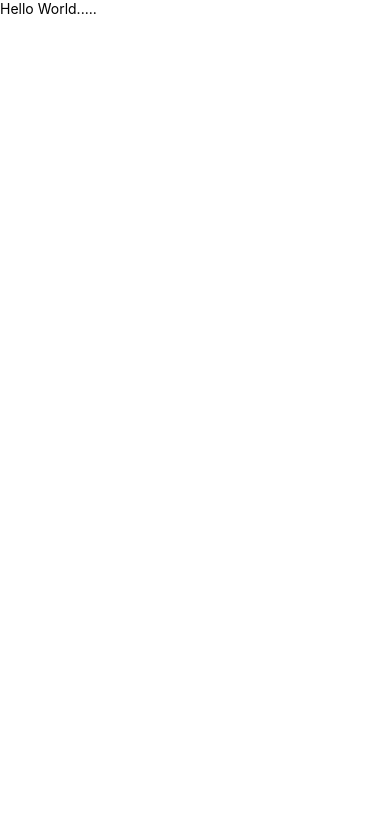
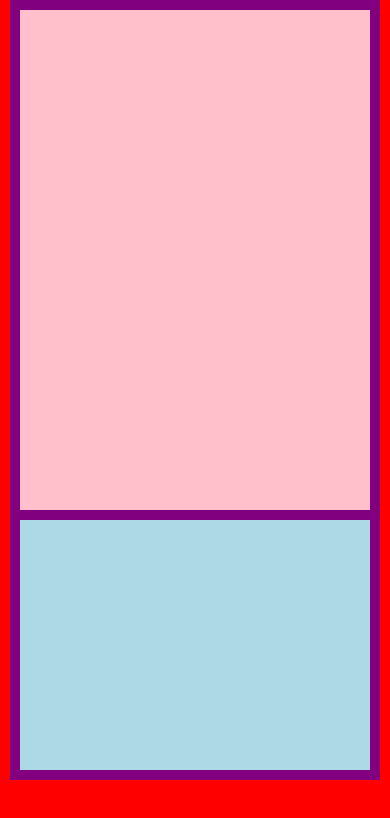
Before and after one commit to 2504Guimaraes/Mobile-ReactNative, a React Native app in the folder app07_Form/: screen / in a window 390 px wide. Shown: the top 818 px of the page. Built offline with nearby package versions, Linux system fonts and the light colour scheme.

Commit message:
base do app feita(aparência)

```diff
--- a/app07_Form/App.js
+++ /dev/null
@@ -1,17 +0,0 @@
-import React, { Component } from 'react'
-import { View, Text } from 'react-native'
-
-class App extends Component {
-  constructor(props) {
-    super(props)
-  }
-  render() {
-    return(
-      <View>
-        <Text>Hello World.....</Text>
-      </View>
-    )
-  }
-}
-
-export default App
--- a/app07_Form/index.js
+++ b/app07_Form/index.js
@@ -3,7 +3,7 @@
  */
 
 import {AppRegistry} from 'react-native';
-import App from './App';
+import App from './src/App';
 import {name as appName} from './app.json';
 
 AppRegistry.registerComponent(appName, () => App);
--- /dev/null
+++ b/app07_Form/src/App.js
@@ -0,0 +1,31 @@
+import React, { Component } from 'react'
+import {
+  View,
+  Text,
+  StyleSheet,
+  Dimensions,
+  ScrollView
+} from 'react-native'
+import ZonaCadastro from './ZonaCadastro'
+
+const styleApp = StyleSheet.create({
+  app: {
+    height: Dimensions.get('window').height,
+    backgroundColor: 'red'
+  }
+})
+
+class App extends Component {
+  constructor(props) {
+    super(props)
+  }
+  render() {
+    return(
+      <ScrollView style={styleApp.app}>
+        <ZonaCadastro />
+      </ScrollView>
+    )
+  }
+}
+
+export default App
--- /dev/null
+++ b/app07_Form/src/ZonaCadastro/UsuarioCadastrado/index.js
@@ -0,0 +1,17 @@
+import React, { Component } from 'react'
+import { Text, View } from 'react-native'
+import styleUsuario from './style'
+
+class UsuarioCadastrado extends Component {
+  constructor(props) {
+    super(props)
+  }
+  render() {
+    return(
+      <View style={styleUsuario.boxUsuario}>
+      </View>
+    )
+  }
+}
+
+export default UsuarioCadastrado
--- /dev/null
+++ b/app07_Form/src/ZonaCadastro/UsuarioCadastrado/style.js
@@ -0,0 +1,12 @@
+import { StyleSheet, Dimensions } from "react-native";
+
+const styleUsuario = StyleSheet.create({
+  boxUsuario: {
+    marginTop: 10,
+    backgroundColor: 'lightblue',
+    height: 250,
+    marginBottom: 10
+  }
+})
+
+export default styleUsuario
--- /dev/null
+++ b/app07_Form/src/ZonaCadastro/index.js
@@ -0,0 +1,20 @@
+import React, { Component } from 'react'
+import { Text, View, ScrollView } from 'react-native'
+import styleZonaCadastro from './style'
+import UsuarioCadastrado from './UsuarioCadastrado'
+
+class ZonaCadastro extends Component {
+  constructor(props) {
+    super(props)
+  }
+  render() {
+    return(
+      <ScrollView style={styleZonaCadastro.zonaCadastro}>
+        <View style={styleZonaCadastro.formulario}></View>
+        <UsuarioCadastrado />
+      </ScrollView>
+    )
+  }
+}
+
+export default ZonaCadastro
--- /dev/null
+++ b/app07_Form/src/ZonaCadastro/style.js
@@ -0,0 +1,18 @@
+import { StyleSheet, Dimensions } from "react-native";
+
+const styleZonaCadastro = StyleSheet.create({
+  zonaCadastro: {
+    backgroundColor: 'purple',
+    marginLeft: 10,
+    marginRight: 10,
+    paddingLeft: 10,
+    paddingRight: 10
+  },
+  formulario: {
+    marginTop: 10,
+    height: 500,
+    backgroundColor: 'pink',
+  }
+})
+
+export default styleZonaCadastro
```
